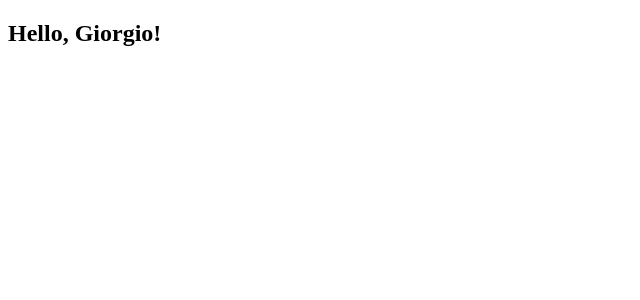
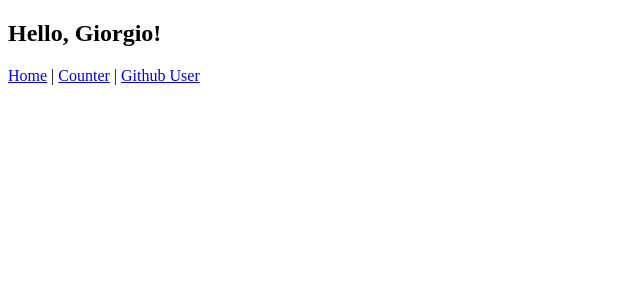
Before and after one commit to GAutuori94/react-exercises, a React (Create React App) app: page / in a window 1280 px wide. Shown: the top 300 px of the page, without its empty margins (0-640 px from the left). Built offline with nearby package versions, Linux system fonts and the light colour scheme.

Commit message:
Link added to App to navigate between components

```diff
--- a/src/App.js
+++ b/src/App.js
@@ -1,5 +1,5 @@
 import { React } from 'react'
-import { Route, Routes } from 'react-router-dom'
+import { Route, Routes, Link } from 'react-router-dom'
 import { ClickCounter } from './counter'
 import { ShowGithubUser } from './githubSearch.js'
 import { Welcome } from './hello'
@@ -13,6 +13,9 @@
         <Route path='/counter' element={<ClickCounter />} />
         <Route path='/users/:username' element={<ShowGithubUser />} />
       </Routes>
+
+      <Link to="/">Home</Link> | <Link to="/counter">Counter</Link> | <Link to="/user/:username">Github User</Link>
+
     </div>
   )
 }
--- a/src/hello.js
+++ b/src/hello.js
@@ -1,5 +1,4 @@
 export function Welcome({name = "World"}) {
-
     return (
       <div>
         <h2> Hello, {name}!</h2>
```
